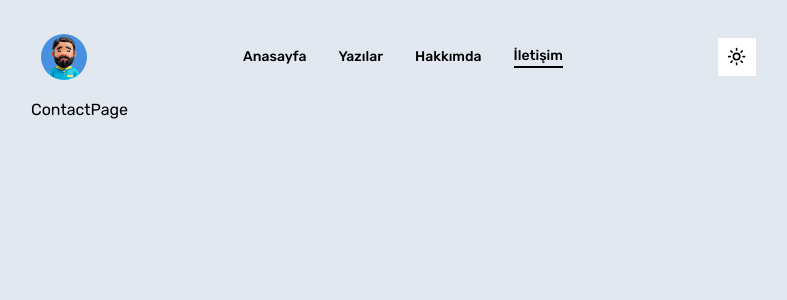
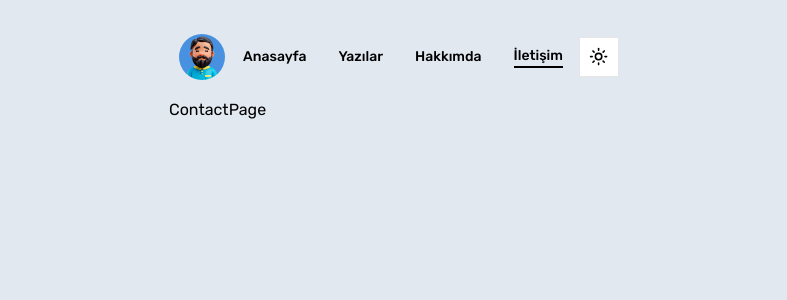
Before and after one commit to SinanKocakDev/next-blog, a Next.js app: page /contact in a window 1280 px wide. Shown: the top 300 px of the page, without its empty margins (242-1029 px from the left). Built offline with nearby package versions, Linux system fonts and the light colour scheme.

Commit message:
Update layout.tsx

```diff
--- a/app/(routes)/layout.tsx
+++ b/app/(routes)/layout.tsx
@@ -8,7 +8,7 @@ interface RootLayoutProps {
 const RoutesLayout = ({children}:RootLayoutProps) => {
   return (
     <main className='antialiased min-h-screen flex justify-center mx-auto bg-slate-200 dark:bg-black '>
-      <div className='container flex-col'>
+      <div className=''>
       <Header />
         {children}
       </div>
```
